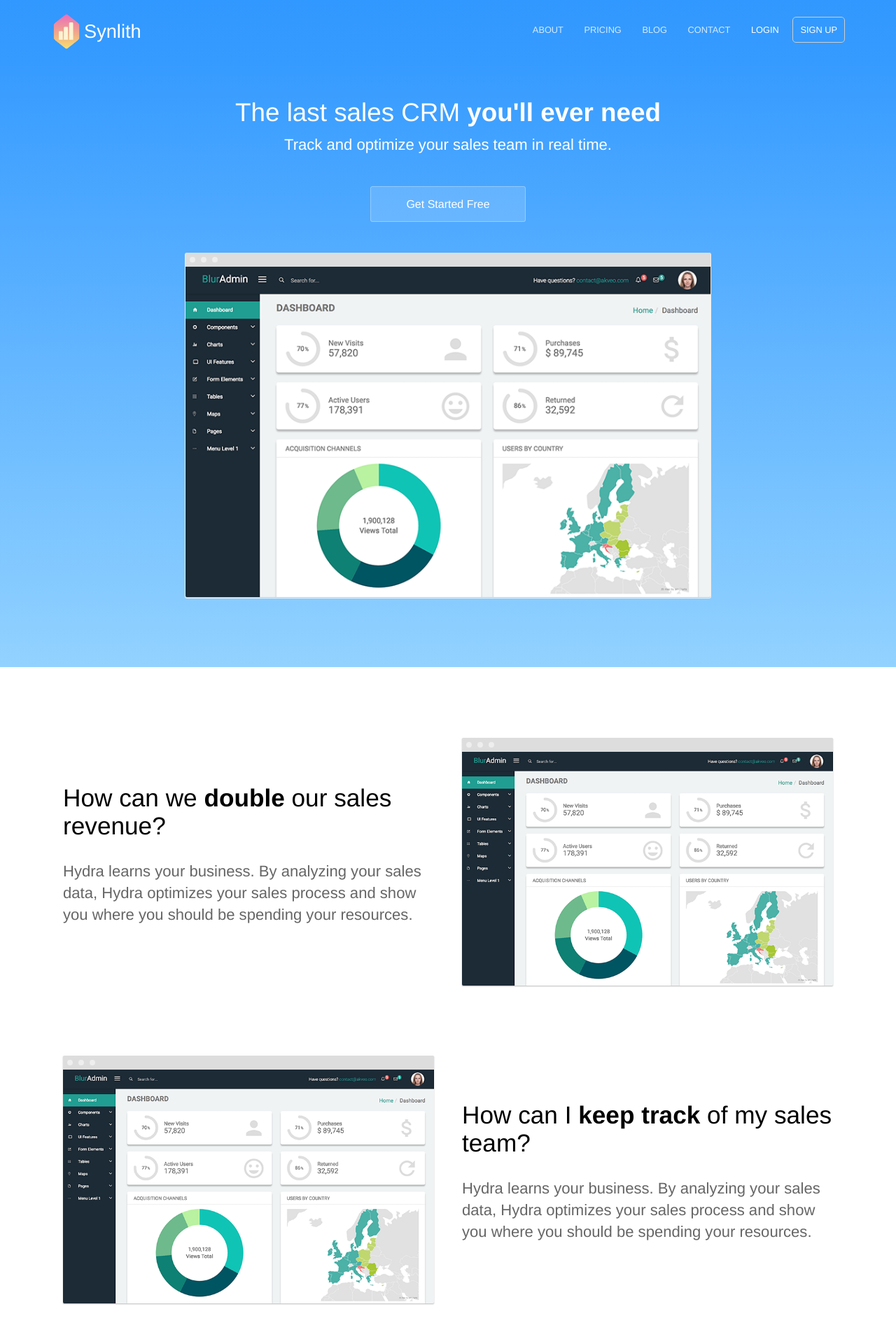
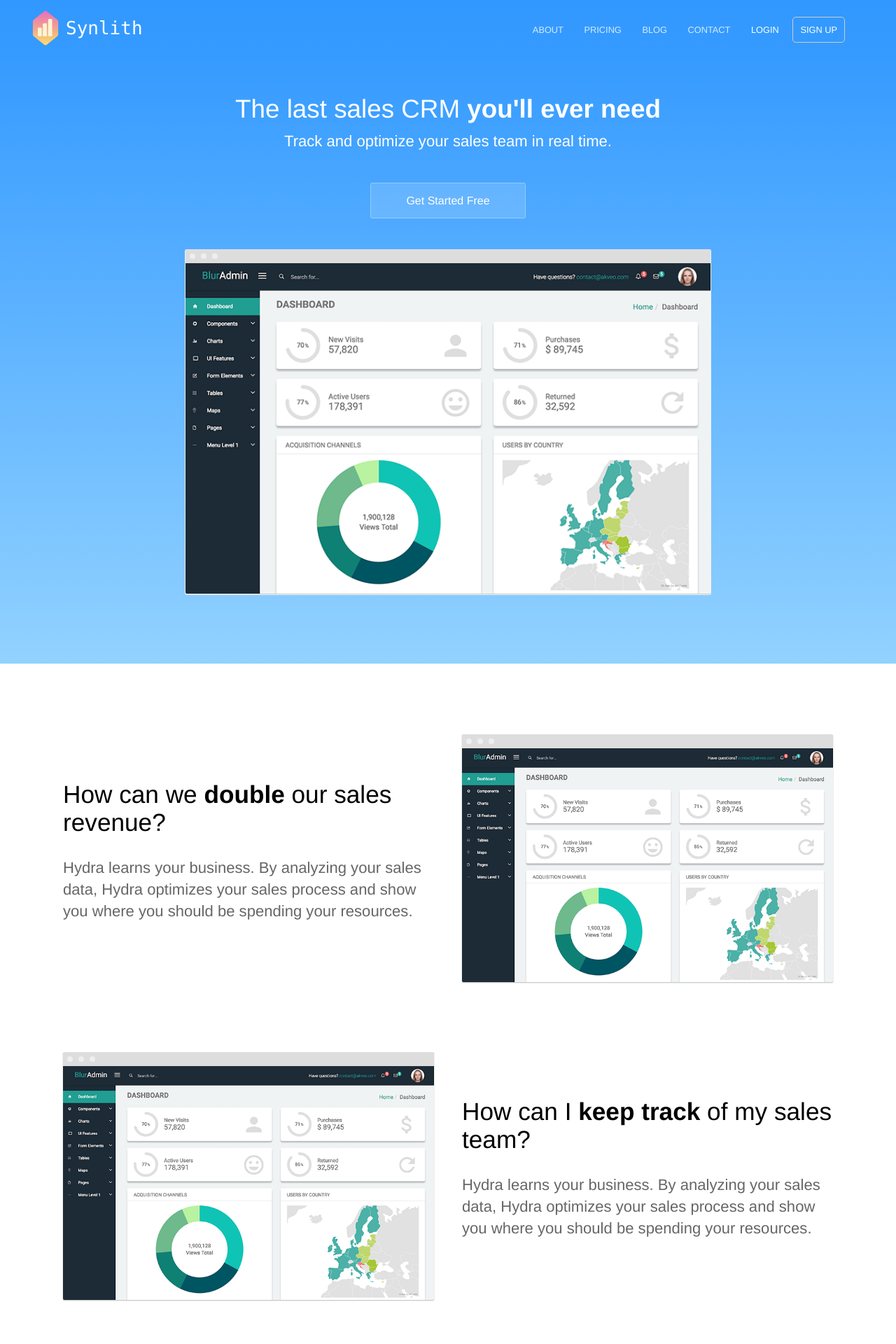
Before and after one commit to derpyjim/PRSyn, a Jekyll site: the page built from index.html, in a window 1280 px wide. Shown: the top 1920 px of the page at 70% size. Built offline with Jekyll 4.4.1, drawn with Linux system fonts in a browser that asks for light colours.

Commit message:
Update layout.scss

```diff
--- a/_sass/layout.scss
+++ b/_sass/layout.scss
@@ -172,3 +172,20 @@ blockquote:before {
 	}
 
 }
+
+/*-----*/
+
+.company-text {
+    font-family: 'Consolas', monospace;
+    font-size: 26px;
+    color: #ffffff;
+    user-select: none;
+}
+
+.company-name {
+    position: relative;
+    top: -5px;
+    gap: 4px;
+    margin-left: -30px;
+    margin-bottom: -5px;
+}
```
